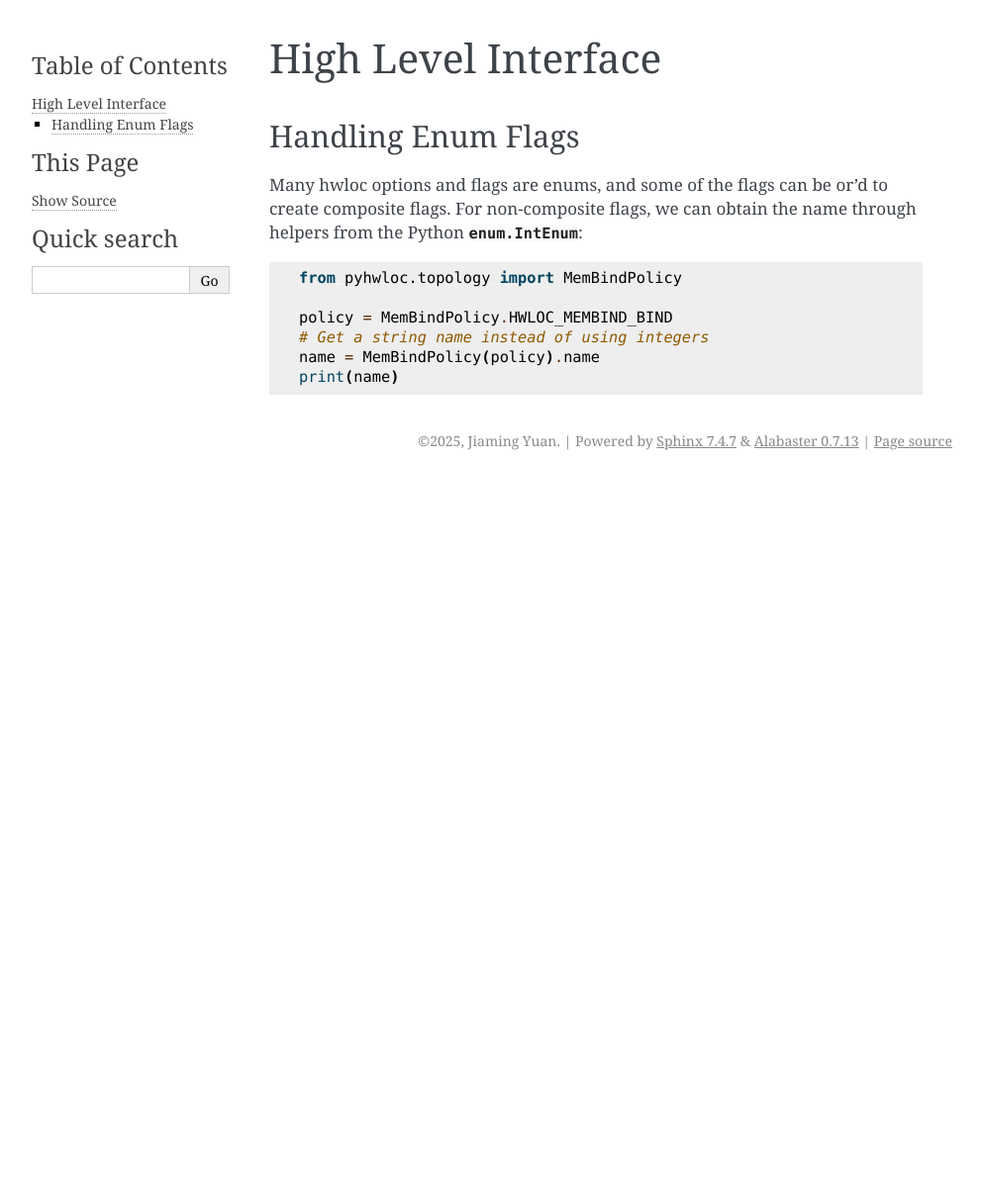
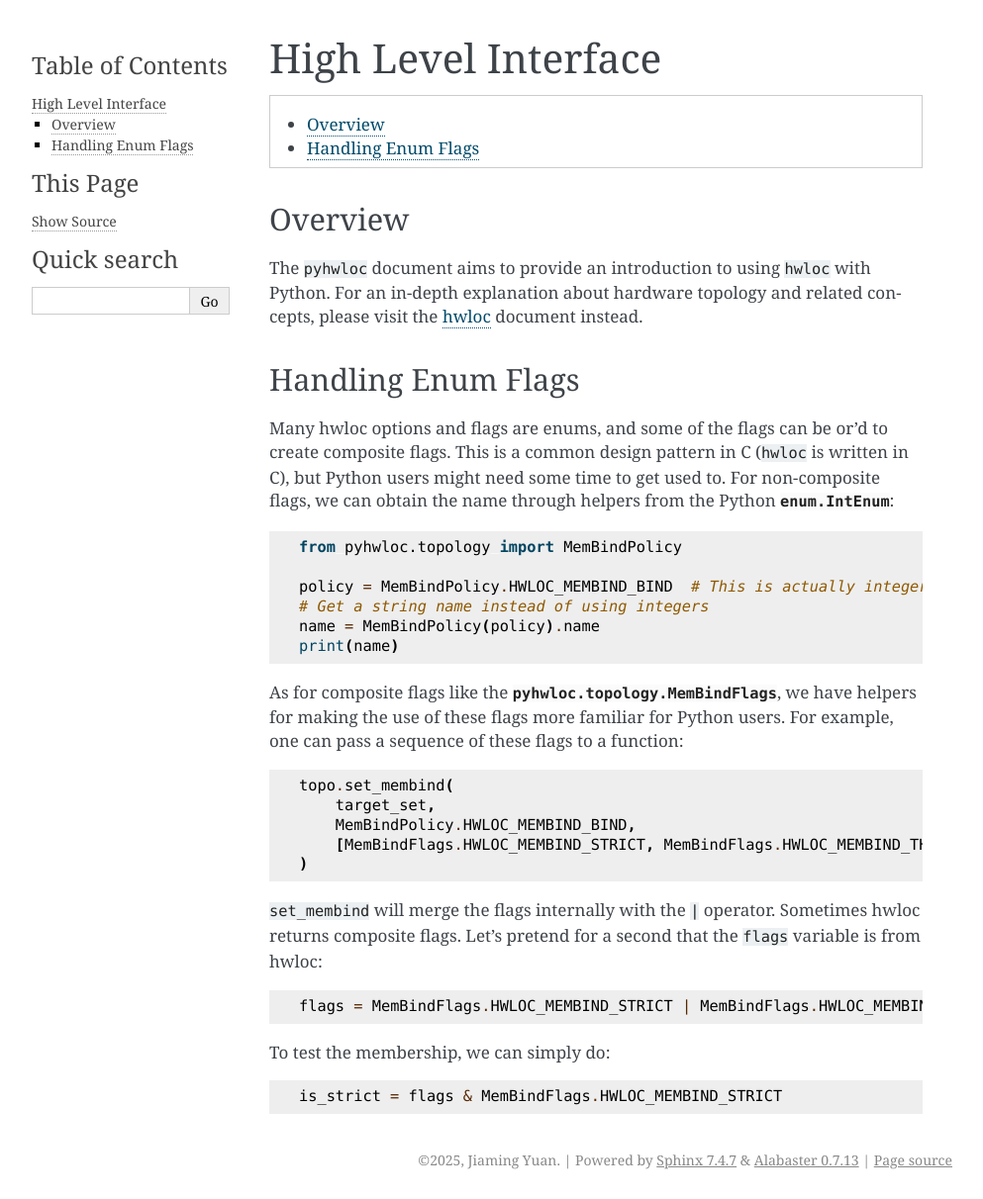
Before and after one commit to trivialfis/pyhwloc, a Sphinx documentation site: the page built from docs/source/intro.rst, in a window 1280 px wide. Shown: the whole page at 99% size, without its empty margins (148-1141 px from the left). Built offline with Sphinx 7.4.7, drawn with Linux system fonts in a browser that asks for light colours; pages that are not in the unit, such as notebooks, are missing from menus; before the commit the page ends 900 px from its top, so only the background shows below that.

Commit message:
Update document.

```diff
--- a/docs/source/index.rst
+++ b/docs/source/index.rst
@@ -14,8 +14,8 @@ pyhwloc documentation
   :titlesonly:
 
   intro
+  examples/index
   pyhwloc_api
   low_level
   c
-  examples/index
   build
--- a/docs/source/intro.rst
+++ b/docs/source/intro.rst
@@ -1,19 +1,57 @@
 ####################
 High Level Interface
 ####################
+
+.. contents::
+    :backlinks: none
+    :local:
+
+Overview
+========
+
+The ``pyhwloc`` document aims to provide an introduction to using ``hwloc`` with
+Python. For an in-depth explanation about hardware topology and related concepts, please
+visit the `hwloc <https://www.open-mpi.org/projects/hwloc/>`__ document instead.
 
 Handling Enum Flags
 ===================
 
 Many hwloc options and flags are enums, and some of the flags can be or'd to create
-composite flags. For non-composite flags, we can obtain the name through helpers from the
-Python :py:class:`enum.IntEnum`:
+composite flags. This is a common design pattern in C (``hwloc`` is written in C), but
+Python users might need some time to get used to. For non-composite flags, we can obtain
+the name through helpers from the Python :py:class:`enum.IntEnum`:
 
 .. code-block::
 
     from pyhwloc.topology import MemBindPolicy
 
-    policy = MemBindPolicy.HWLOC_MEMBIND_BIND
+    policy = MemBindPolicy.HWLOC_MEMBIND_BIND  # This is actually integer 2
     # Get a string name instead of using integers
     name = MemBindPolicy(policy).name
     print(name)
+
+As for composite flags like the :py:class:`pyhwloc.topology.MemBindFlags`, we have helpers
+for making the use of these flags more familiar for Python users. For example, one can
+pass a sequence of these flags to a function:
+
+.. code-block::
+
+    topo.set_membind(
+        target_set,
+        MemBindPolicy.HWLOC_MEMBIND_BIND,
+        [MemBindFlags.HWLOC_MEMBIND_STRICT, MemBindFlags.HWLOC_MEMBIND_THREAD],
+    )
+
+``set_membind`` will merge the flags internally with the ``|`` operator. Sometimes hwloc
+returns composite flags. Let's pretend for a second that the ``flags`` variable is from
+hwloc:
+
+.. code-block::
+
+    flags = MemBindFlags.HWLOC_MEMBIND_STRICT | MemBindFlags.HWLOC_MEMBIND_THREAD
+
+To test the membership, we can simply do:
+
+.. code-block:: python
+
+   is_strict = flags & MemBindFlags.HWLOC_MEMBIND_STRICT
```
Also changed, not shown: 1 other file.
